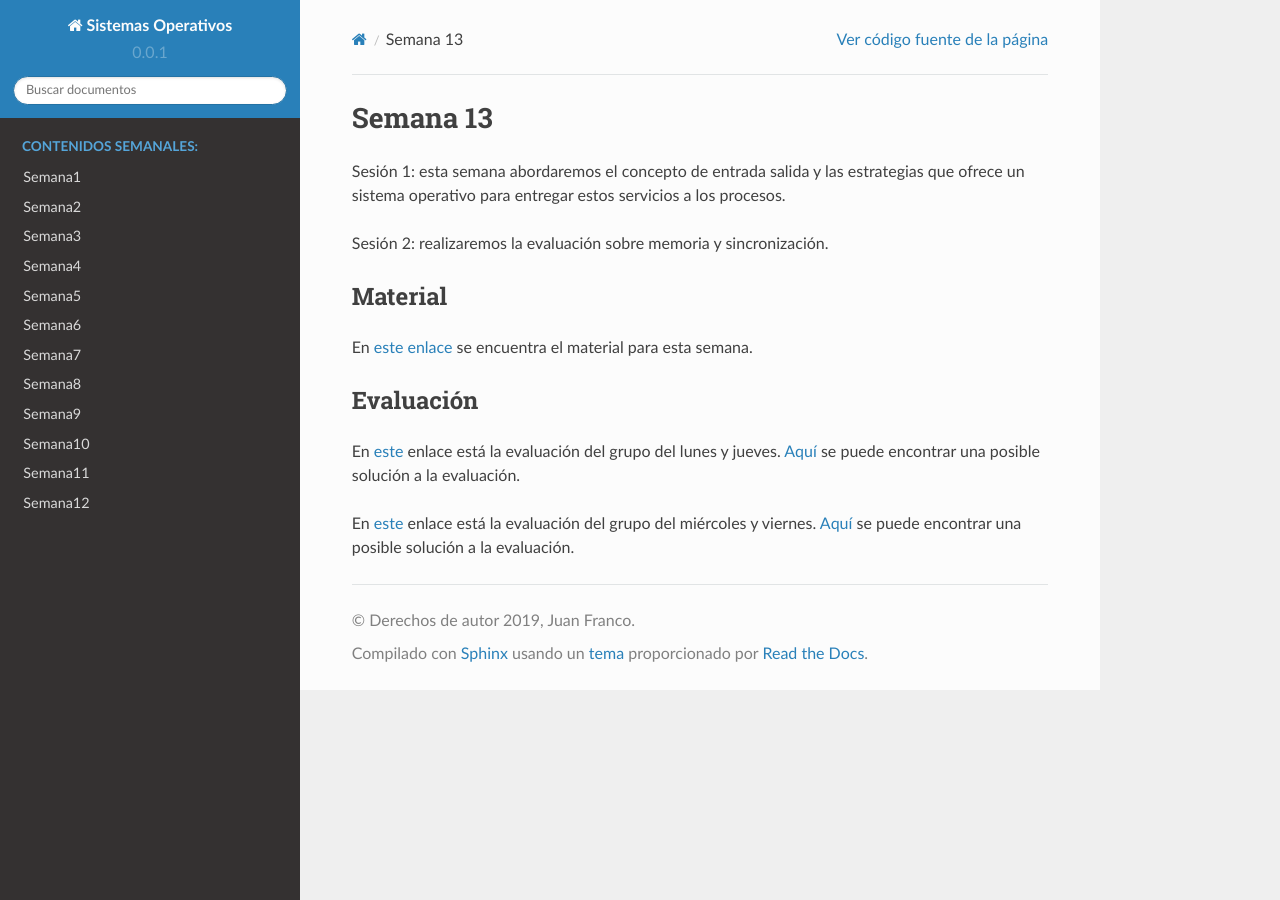
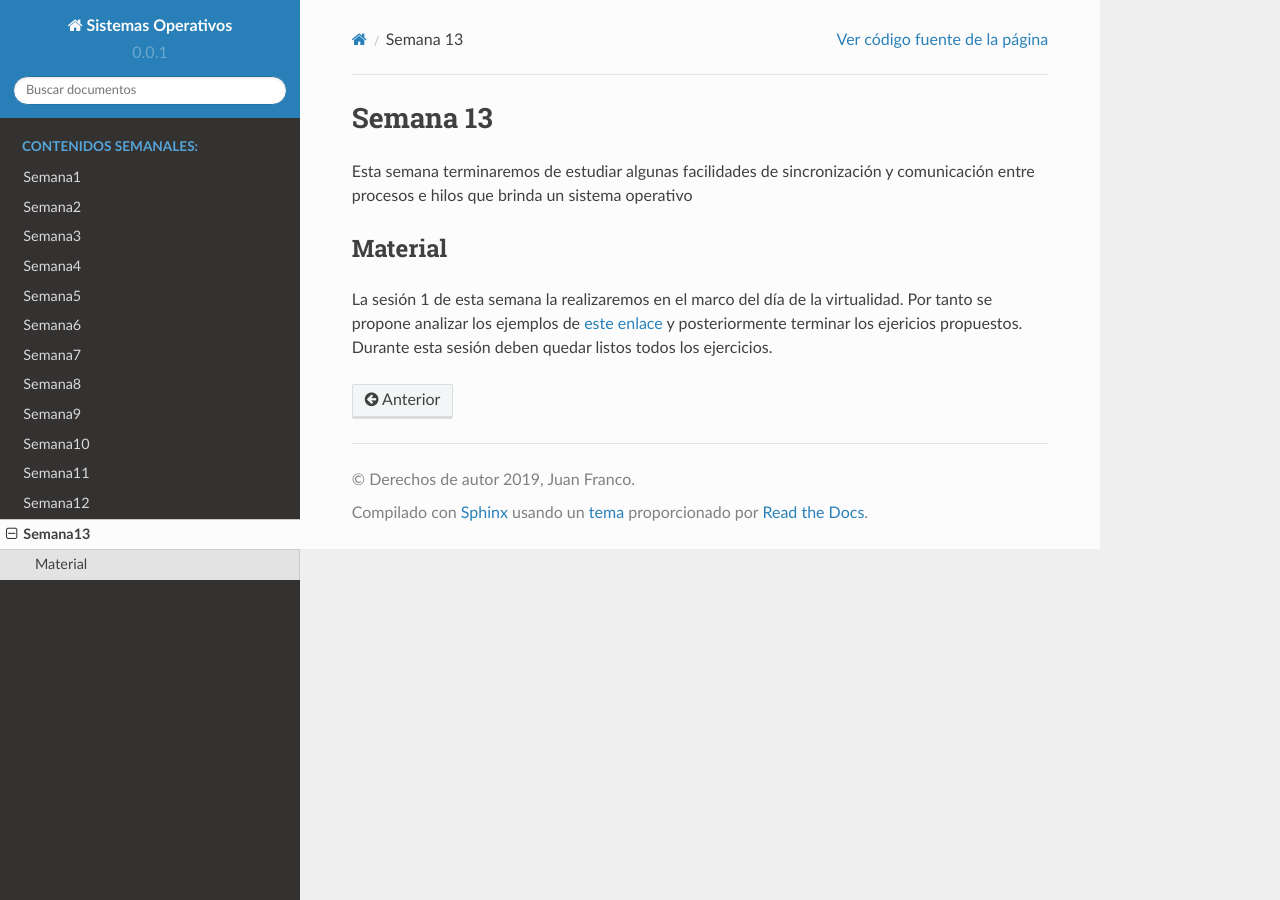
Before and after one commit to juanferfranco/sistemasoperativos, a Sphinx documentation site: the page built from docs/_semana13/semana13.rst, in a window 1280 px wide. Built offline with Sphinx 7.4.7 and the Read the Docs theme 2.0.0, drawn with Linux system fonts in a browser that asks for light colours.

Commit message:
add week 13

```diff
--- a/docs/_semana12/semana12.rst
+++ b/docs/_semana12/semana12.rst
@@ -3,7 +3,7 @@ Semana 12
 Durante esta semana y la próxima vamos introducir facilidades que brinda el sistema
 operativo para comunicar y sincronizar procesos.
 
-material
+Material
 ---------
 En `este enlace <https://drive.google.com/open?id=1Xwed5QjfMS0zGVsQG8tVgL7aXQ8jxwZZUKN4tDurTDQ>`__
 se encuentra el material introductorio y los ejercicios propuestos.
--- a/docs/_semana13/semana13.rst
+++ b/docs/_semana13/semana13.rst
@@ -1,23 +1,12 @@
 Semana 13
 ===========
-
-Sesión 1: esta semana abordaremos el concepto de entrada salida y las estrategias que ofrece un sistema operativo para entregar
-estos servicios a los procesos.
-
-Sesión 2: realizaremos la evaluación sobre memoria y sincronización.
+Esta semana terminaremos de estudiar algunas facilidades de sincronización
+y comunicación entre procesos e hilos que brinda un sistema operativo
 
 Material
 ---------
-En `este enlace <https://drive.google.com/open?id=1LdGz4W9xe2uRBVUaeqr7F7Wbi3r5EpvRBzbDc2sZVbQ>`__ se encuentra el material
-para esta semana.
-
-Evaluación
-------------
-En `este <https://drive.google.com/open?id=1o2XzDqDGfa0KpRVxK-0qBX6Klv9CRBzoUYSFr9xVaWU>`__ enlace está la evaluación
-del grupo del lunes y jueves.
-`Aquí <https://drive.google.com/open?id=16t5rO1-pTIOkuXoiBrMJjdeCWCAYSzJr>`__ se puede encontrar una posible solución a la evaluación.
-
-
-En `este <https://drive.google.com/open?id=14lXYmaUQklnMnx9Hw2Xu_bZmvCSLSCMlRf4YGrcn_6o>`__ enlace está la evaluación
-del grupo del miércoles y viernes.
-`Aquí <https://drive.google.com/open?id=1iYWYPWmc63deOp-pVJLsoxARqnAXsV2M>`__ se puede encontrar una posible solución a la evaluación.
+La sesión 1 de esta semana la realizaremos en el marco del día de la
+virtualidad. Por tanto se propone analizar los ejemplos de
+`este enlace <https://drive.google.com/open?id=1Xwed5QjfMS0zGVsQG8tVgL7aXQ8jxwZZUKN4tDurTDQ>`__
+y posteriormente terminar los ejericios propuestos. Durante esta sesión
+deben quedar listos todos los ejercicios.
--- a/docs/index.rst
+++ b/docs/index.rst
@@ -87,7 +87,7 @@ Datos de contacto
    Semana10 <_semana10/semana10>
    Semana11 <_semana11/semana11>
    Semana12 <_semana12/semana12>
-..   Semana13 <_semana13/semana13>
+   Semana13 <_semana13/semana13>
 ..   Semana14 <_semana14/semana14>
 ..   Semana15 <_semana15/semana15>
 ..   Semana16 <_semana16/semana16>
```
